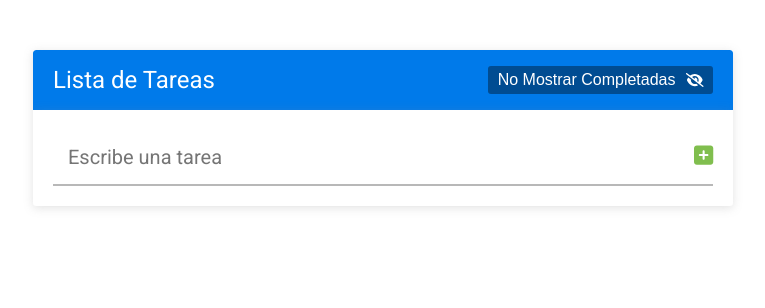
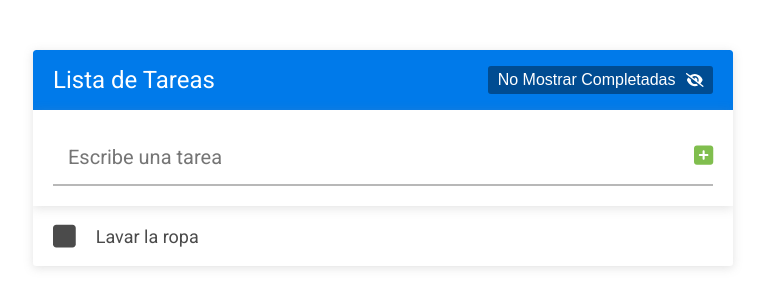
Before and after one commit to AntonioValentinSayago/react-app-list-task-1.0.0, a React (Create React App) app: page / in a window 1280 px wide. Shown: the top 308 px of the page, without its empty margins (257-1022 px from the left). Built offline with nearby package versions, Linux system fonts and the light colour scheme.

Commit message:
Implementacion de componentes Tareas y ListaTareas

```diff
--- a/src/App.js
+++ b/src/App.js
@@ -2,6 +2,7 @@ import React, { useState } from 'react'
 import './App.css';
 import FormularioTareas from './components/FormularioTareas';
 import Header from './components/Header';
+import ListaTareas from './components/ListaTareas';
 
 const App = () => {
 
@@ -21,6 +22,7 @@ const App = () => {
     <div className='contenedor'>
       <Header />
       <FormularioTareas tareas={tareas} cambiarTareas={cambiarTareas} />
+      <ListaTareas tareas={tareas} cambiarTareas={cambiarTareas}/>
     </div>
   );
 }
```
